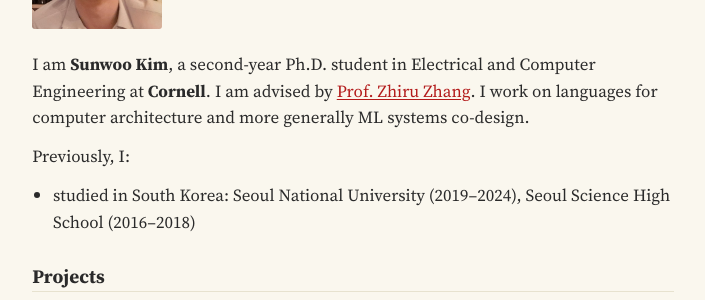
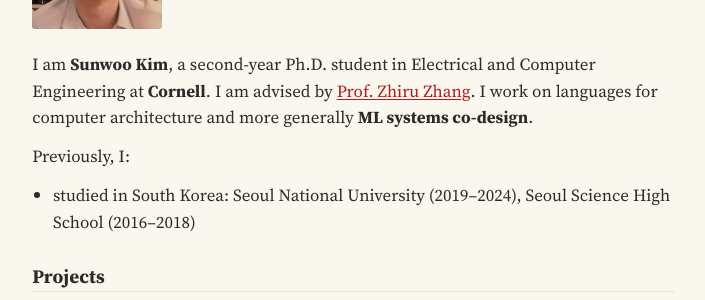
Before and after one commit to sunwookim028/sunwookim028.github.io, a Jekyll site: the page built from index.md, in a window 1280 px wide. Shown: the part 141-441 px from the top of the page, without its empty margins (287-992 px from the left). Built offline with Jekyll 4.4.1, drawn with Linux system fonts in a browser that asks for light colours.

```diff
--- a/index.md
+++ b/index.md
@@ -16,7 +16,7 @@ title: Sunwoo Kim
   </div>
 </div>
 
-I am **Sunwoo Kim**, a second-year Ph.D. student in Electrical and Computer Engineering at **Cornell**. I am advised by [Prof. Zhiru Zhang](https://www.csl.cornell.edu/~zhiruz/). I work on languages for computer architecture and more generally ML systems co-design.
+I am **Sunwoo Kim**, a second-year Ph.D. student in Electrical and Computer Engineering at **Cornell**. I am advised by [Prof. Zhiru Zhang](https://www.csl.cornell.edu/~zhiruz/). I work on languages for computer architecture and more generally **ML systems co-design**.
 
 Previously, I:
 
```
